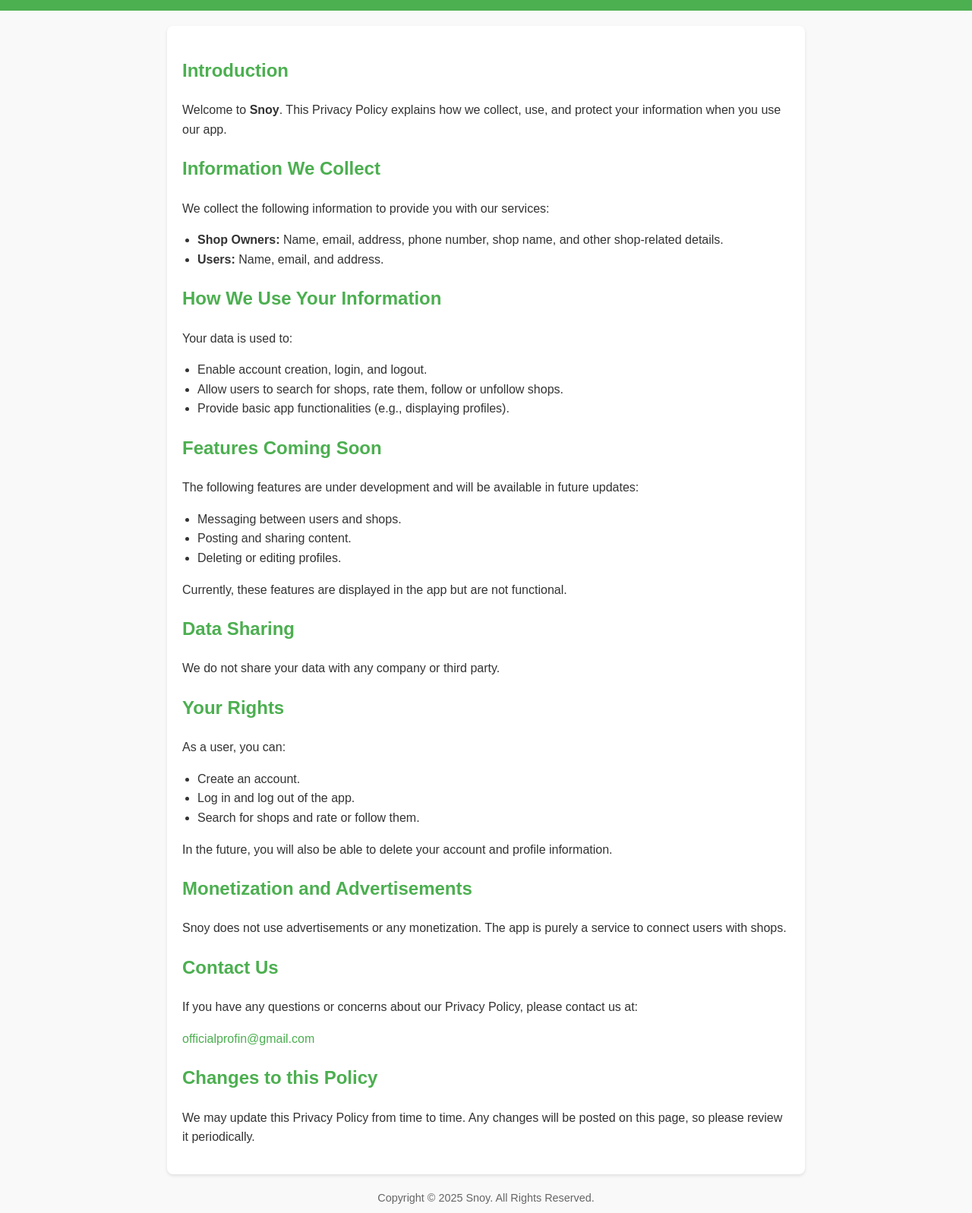
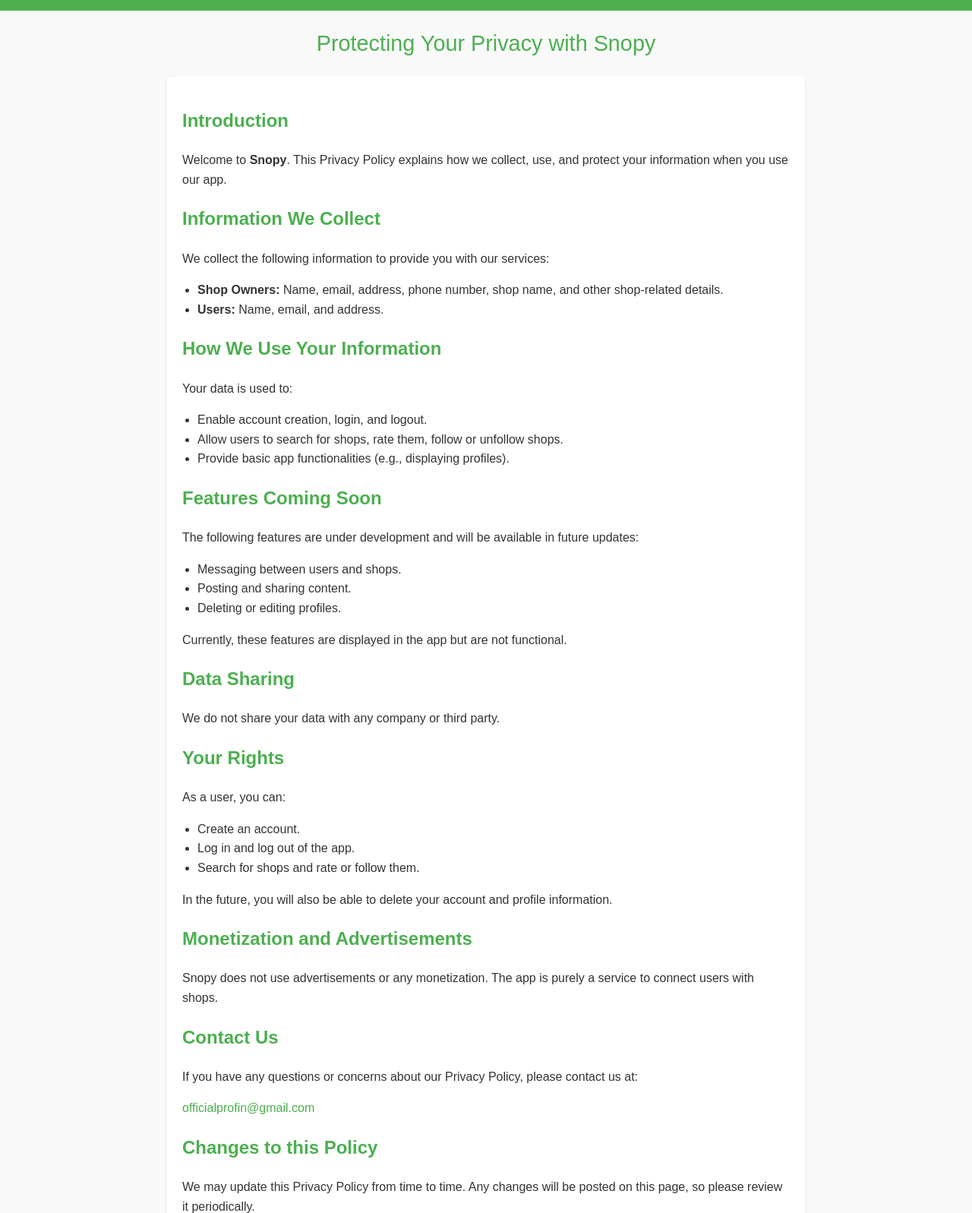
Before and after one commit to gupta2729/our-privacy-policy, a plain HTML site: page index.html in a window 1280 px wide. Shown: the part 100-1697 px from the top of the page at 76% size. Drawn offline with Linux system fonts and the light colour scheme.

Commit message:
Privacy policy

```diff
--- a/index.html
+++ b/index.html
@@ -3,7 +3,7 @@
 <head>
     <meta charset="UTF-8">
     <meta name="viewport" content="width=device-width, initial-scale=1.0">
-    <title>Privacy Policy - Snoy</title>
+    <title>Privacy Policy - Snopy</title>
     <style>
         body {
             font-family: Arial, sans-serif;
@@ -18,6 +18,12 @@
             color: white;
             padding: 10px 20px;
             text-align: center;
+        }
+        .main-heading {
+            text-align: center;
+            margin: 20px 0;
+            font-size: 1.8em;
+            color: #4CAF50;
         }
         .container {
             max-width: 800px;
@@ -52,9 +58,10 @@
     <header>
         <h1>Privacy Policy</h1>
     </header>
+    <div class="main-heading">Protecting Your Privacy with Snopy</div>
     <div class="container">
         <h2>Introduction</h2>
-        <p>Welcome to <strong>Snoy</strong>. This Privacy Policy explains how we collect, use, and protect your information when you use our app.</p>
+        <p>Welcome to <strong>Snopy</strong>. This Privacy Policy explains how we collect, use, and protect your information when you use our app.</p>
 
         <h2>Information We Collect</h2>
         <p>We collect the following information to provide you with our services:</p>
@@ -93,7 +100,7 @@
         <p>In the future, you will also be able to delete your account and profile information.</p>
 
         <h2>Monetization and Advertisements</h2>
-        <p>Snoy does not use advertisements or any monetization. The app is purely a service to connect users with shops.</p>
+        <p>Snopy does not use advertisements or any monetization. The app is purely a service to connect users with shops.</p>
 
         <h2>Contact Us</h2>
         <p>If you have any questions or concerns about our Privacy Policy, please contact us at:</p>
@@ -103,7 +110,7 @@
         <p>We may update this Privacy Policy from time to time. Any changes will be posted on this page, so please review it periodically.</p>
     </div>
     <footer>
-        <p>Copyright © 2025 Snoy. All Rights Reserved.</p>
+        <p>Copyright © 2025 Snopy. All Rights Reserved.</p>
     </footer>
 </body>
-</html>
+                                                </html>
```
